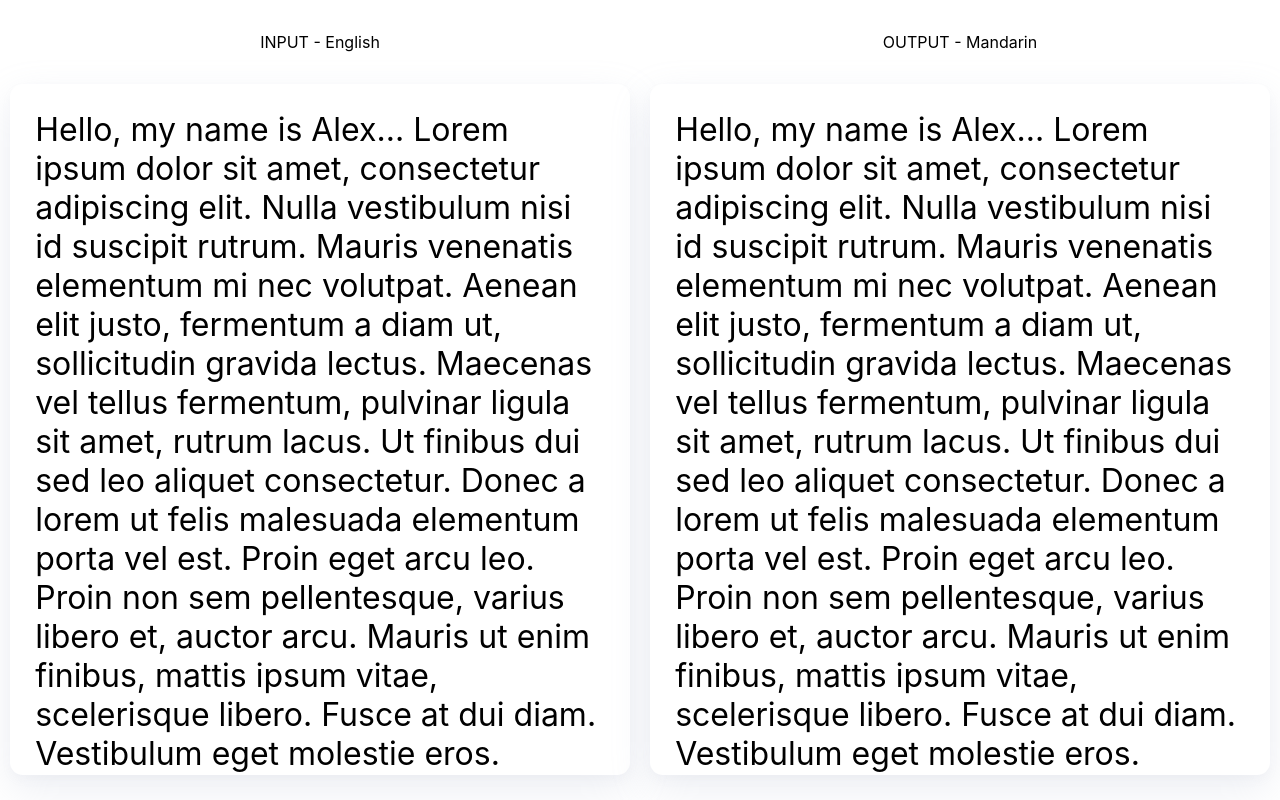
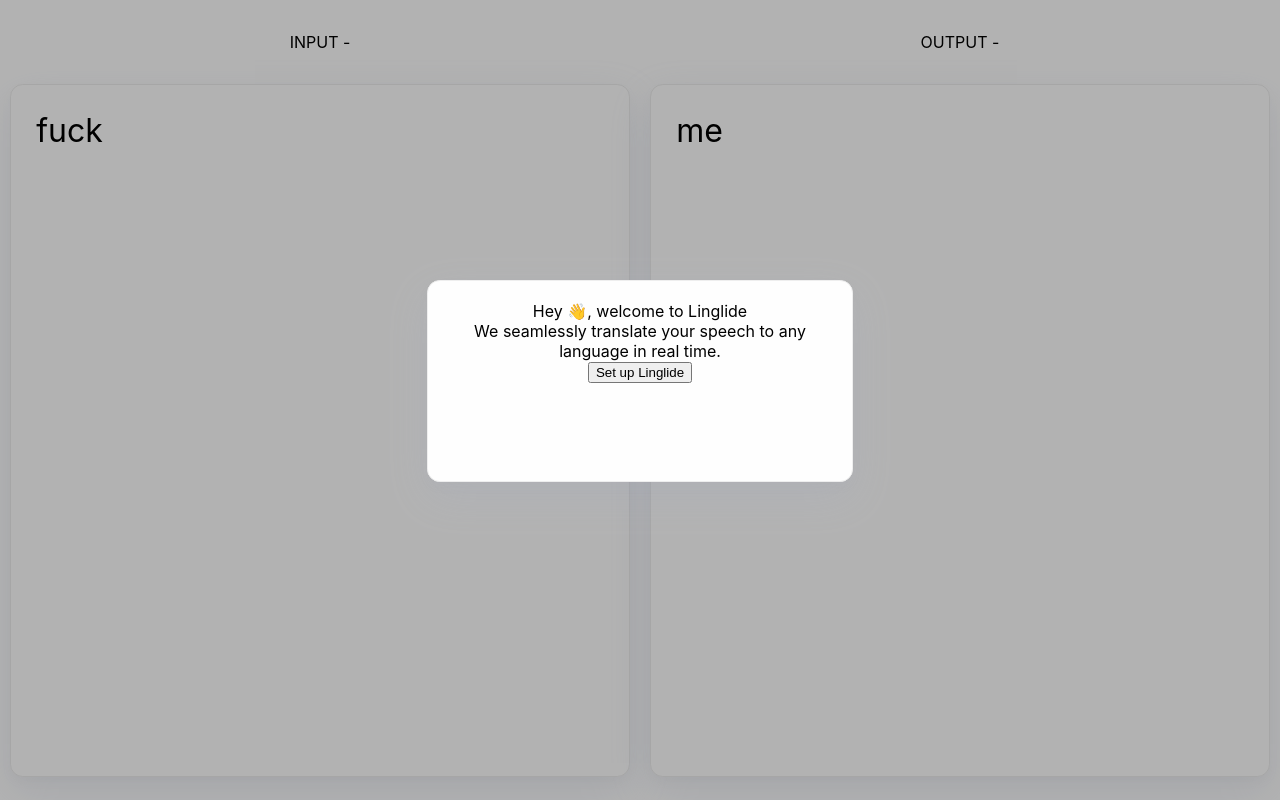
Before and after one commit to alexbckr/linglide, a React (Create React App) app: page / in a window 1280 px wide. Built offline with nearby package versions, Linux system fonts and the light colour scheme.

Commit message:
modal framework

```diff
--- a/src/App.js
+++ b/src/App.js
@@ -1,14 +1,46 @@
 import './App.css';
+import React, { Component } from "react";
 import Home from './components/Home.js';
 import WelcomeModal from './components/WelcomeModal.js';
+import SetupModal from './components/SetupModal.js';
 
-function App() {
-  return (
-    <div className="App">
-      <Home/>
-      <WelcomeModal/>
-    </div>
-  );
+class App extends Component {
+  constructor(props) {
+    super(props);
+    this.modalClosed = this.modalClosed.bind(this);
+    this.state = {
+      modalsShown: 0,
+      inputLanguage: "",
+      outputLanguage: "",
+      inputText: "fuck",
+      outputText: "me"
+    };
+  }
+
+  modalClosed() {
+    var incModals = this.state.modalsShown + 1
+    this.setState({
+      modalsShown: incModals
+    })
+  }
+
+  setLanguages(input, output) {
+    console.log("setting languages")
+    this.setState({
+      inputLanguage: input,
+      outputLanguage: output
+    })
+  }
+
+  render() {
+    return (
+      <div className="App">
+        <Home inputLanguage={this.state.inputLanguage} outputLanguage={this.state.outputLanguage} inputText={this.state.inputText} outputText={this.state.outputText}/>
+        {this.state.modalsShown===0 ? <WelcomeModal modalClosed={this.modalClosed}/> : ""}
+        {this.state.modalsShown===1 ? <SetupModal modalClosed={this.modalClosed} setLanguages={this.setLanguages.bind(this)}/> : ""}
+      </div>
+    );
+  }
 }
 
 export default App;
--- a/src/components/Home.js
+++ b/src/components/Home.js
@@ -9,8 +9,8 @@
   render() {
     return (
       <div className="home">
-        <Pane className="input-pane" isInput="true" language="English" />
-        <Pane className="output-pane" isInput="false" language="Mandarin"/>
+        <Pane myModalClosed={this.props.modalClosed} className="input-pane" isInput="true" language={this.props.inputLanguage} text={this.props.inputText} />
+        <Pane className="output-pane" isInput="false" language={this.props.outputLanguage} text={this.props.outputText}/>
       </div>
     );
   }
--- a/src/components/Pane.js
+++ b/src/components/Pane.js
@@ -13,28 +13,7 @@
           {this.props.language}
         </div>
         <div className="text-pane" ref={this.paneRef}>
-          Hello, my name is Alex... Lorem ipsum dolor sit amet, consectetur
-          adipiscing elit. Nulla vestibulum nisi id suscipit rutrum. Mauris
-          venenatis elementum mi nec volutpat. Aenean elit justo, fermentum a
-          diam ut, sollicitudin gravida lectus. Maecenas vel tellus fermentum,
-          pulvinar ligula sit amet, rutrum lacus. Ut finibus dui sed leo aliquet
-          consectetur. Donec a lorem ut felis malesuada elementum porta vel est.
-          Proin eget arcu leo. Proin non sem pellentesque, varius libero et,
-          auctor arcu. Mauris ut enim finibus, mattis ipsum vitae, scelerisque
-          libero. Fusce at dui diam. Vestibulum eget molestie eros. Aliquam at
-          erat porttitor, congue ex nec, ultricies elit. Aliquam pellentesque
-          euismod ligula, ut vestibulum magna commodo eget. Donec aliquet
-          facilisis dolor, et consectetur eros. Praesent commodo mattis blandit.
-          Quisque nec nunc tortor. Vestibulum sollicitudin malesuada metus, quis
-          dapibus odio posuere ullamcorper. Praesent vestibulum pellentesque
-          lorem eget dictum. Nunc pharetra nisl vel neque molestie, quis semper
-          tortor vehicula. Sed auctor vestibulum leo at ullamcorper. Nullam
-          euismod gravida massa eu bibendum. Nam dapibus ante vel tortor
-          tincidunt, vel pharetra odio porta. Integer at augue bibendum, cursus
-          purus a, facilisis nunc. Maecenas nulla felis, sollicitudin in lacus
-          non, imperdiet varius ipsum. Suspendisse aliquam velit volutpat tempor
-          venenatis. Vestibulum ut lorem scelerisque, tristique lectus a,
-          iaculis.
+          {this.props.text}
         </div>
       </div>
     );
--- /dev/null
+++ b/src/components/SetupModal.js
@@ -0,0 +1,52 @@
+import React from "react";
+
+class SetupModal extends React.Component {
+  constructor(props) {
+    super(props);
+    this.paneRef = React.createRef();
+    this.doneClicked = this.doneClicked.bind(this);
+    // this.closeModal = this.closeModal.bind(this);
+  }
+
+//   closeModal() {
+//     var modal = document.getElementById("myModal")
+//     modal.style.display = "none";
+//   }
+
+  doneClicked() {
+    console.log("done clicked")
+    this.props.modalClosed()
+    var inputLanguage = document.getElementById("input-language-dropdown").value
+    var outputLanguage = document.getElementById("output-language-dropdown").value
+    this.props.setLanguages(inputLanguage, outputLanguage)
+
+  }
+
+  render() {
+    return (
+      <div id="myModal" className="setup-modal">
+          <div className="modal-content">
+            <div>This is the second modal</div>
+            <select id="input-language-dropdown">
+                <option value="English">English</option>
+                <option value="Mandarin">Mandarin</option>
+                <option value="Spanish">Spanish</option>
+                <option value="German">German</option>
+            </select>
+            <select id="output-language-dropdown">
+                <option value="English">English</option>
+                <option value="Mandarin">Mandarin</option>
+                <option value="Spanish">Spanish</option>
+                <option value="German">German</option>
+            </select>
+
+            <button onClick={this.doneClicked}>
+                Done
+            </button>
+          </div>
+      </div>
+    );
+  }
+}
+
+export default SetupModal;
--- a/src/components/WelcomeModal.js
+++ b/src/components/WelcomeModal.js
@@ -4,28 +4,24 @@
   constructor(props) {
     super(props);
     this.paneRef = React.createRef();
+    // this.closeModal = this.closeModal.bind(this);
   }
 
-  // componentDidMount() {
-	// 	this.scrollToBottom();
-	// }
-
-  // scrollToBottom = () => {
-	// 	this.paneRef.current.scrollTop = this.paneRef.current.scrollHeight;
-	// };
-
-  nextClick() {
-    console.log("hello world")
-    // var modal = document.getElementById("myModal")
-    // modal.style.display = "none";
-  }
+//   closeModal() {
+//     var modal = document.getElementById("myModal")
+//     modal.style.display = "none";
+//   }
 
   render() {
     return (
       <div id="myModal" className="welcome-modal">
           <div className="modal-content">
-            <div>This is the modal content</div>
-            <button onClick={this.nextClick()}>Next</button>
+            <div>Hey 👋, welcome to Linglide</div>
+            <div>We seamlessly translate your speech to any language in real time.</div>
+            {/*<div>Set us as your Zoom output so your partner can understand your speech</div> */}
+            <button onClick={this.props.modalClosed}>
+                Set up Linglide
+            </button>
           </div>
       </div>
     );
--- a/src/css/home.css
+++ b/src/css/home.css
@@ -13,8 +13,8 @@
     background-color: white;
     height: 80vh;
     border-radius: 1vw;
+    border: 1px solid #EEEEEE;
     box-shadow: 0 5px 10px rgba(154,160,185,.05), 0 15px 40px rgba(166,173,201,.2);
-
 }
 
   .input-pane .output-pane {
--- a/src/css/welcome-modal.css
+++ b/src/css/welcome-modal.css
@@ -1,5 +1,7 @@
 .welcome-modal {
-    display: none;
+    /* change this when necessary */
+    /* display: none; */
+
     position: fixed;
     z-index: 1;
     left: 0;
@@ -8,13 +10,32 @@
     height: 100vh;
     overflow: auto;
     background-color: rgb(0,0,0);
-    background-color: rgba(0,0,0,0.2);
+    background-color: rgba(0,0,0,0.3);
+}
+
+.setup-modal {
+    /* change this when necessary */
+    /* display: none; */
+
+    position: fixed;
+    z-index: 1;
+    left: 0;
+    top: 0;
+    width: 100vw;
+    height: 100vh;
+    overflow: auto;
+    background-color: rgb(0,0,0);
+    background-color: rgba(0,0,0,0.3);
 }
 
 .modal-content {
     background-color: #fefefe;
-    margin: 30vh auto;
+    margin: 35vh auto;
     padding: 20px;
-    border: 1px solid lightgrey;
     width: 30vw;
+    height: 20vh;
+
+    border-radius: 1vw;
+    border: 1px solid #EEEEEE;
+    box-shadow: 0 5px 10px rgba(154,160,185,.05), 0 15px 40px rgba(166,173,201,.2);
 }
```
